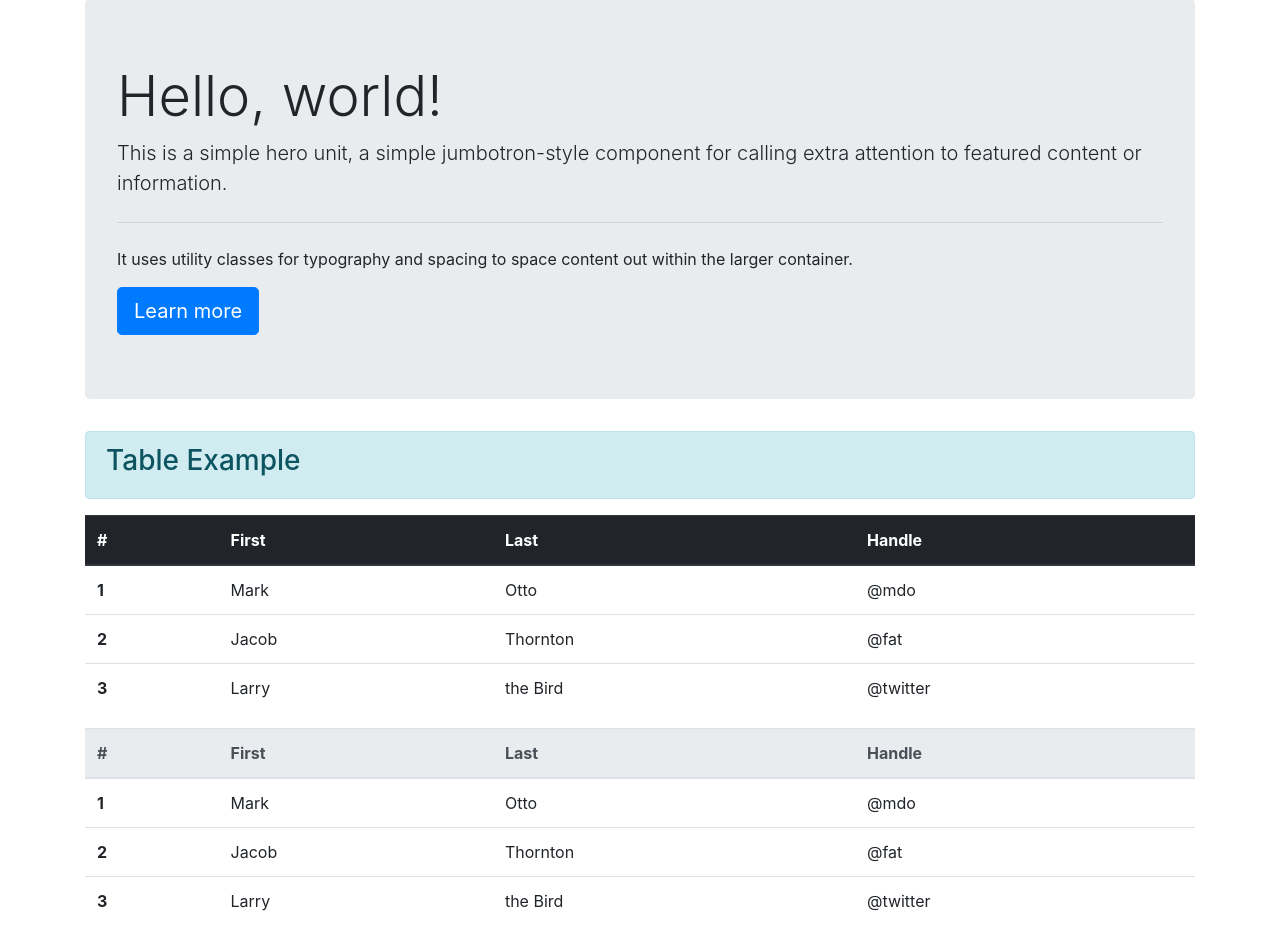
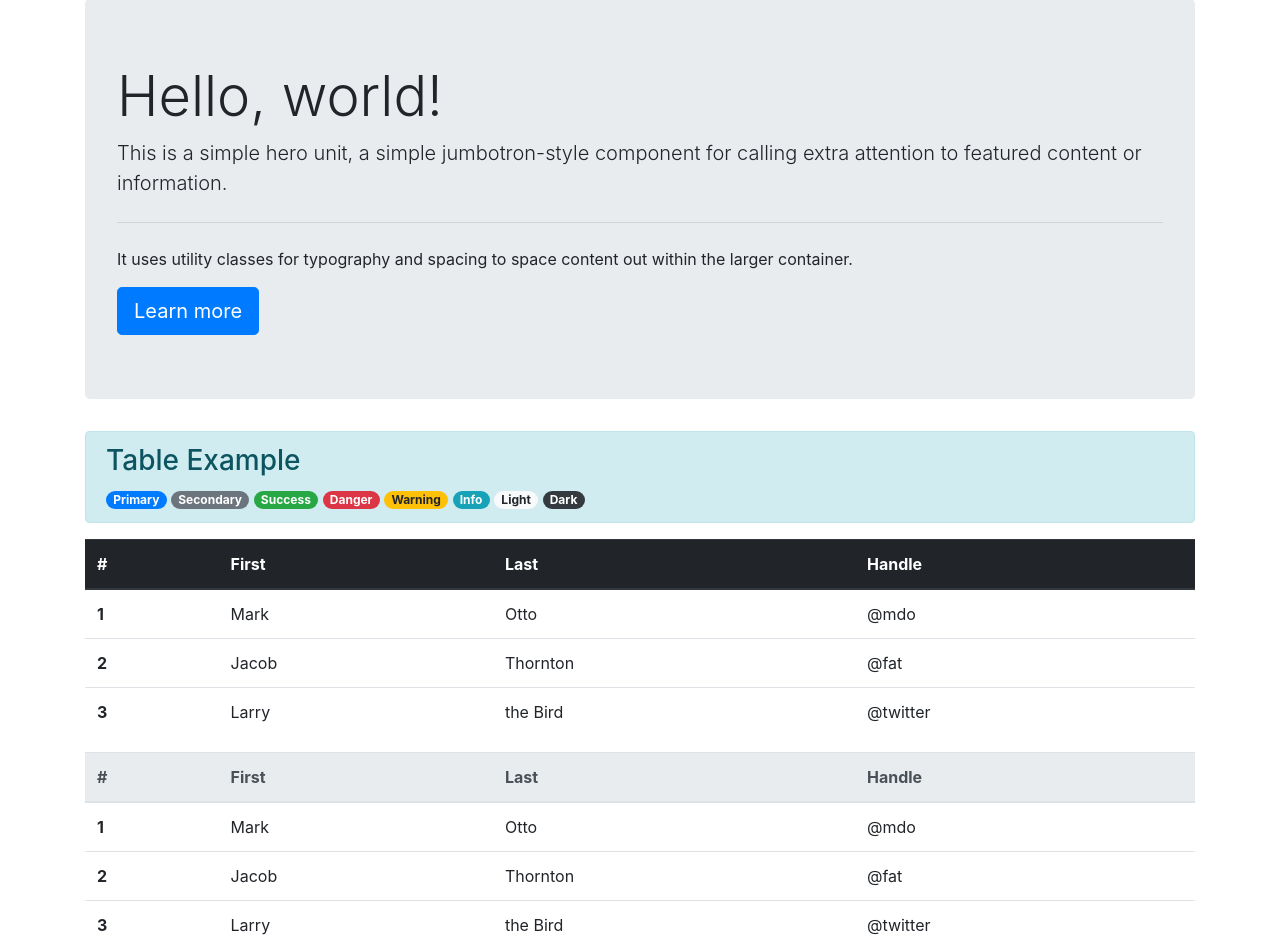
Before and after one commit to saug/glint, a PHP site: page / in a window 1280 px wide. Shown: the part 706-1654 px from the top of the page. Run offline with PHP 8.4, Linux system fonts and the light colour scheme; grey boxes labelled with a size stand in for pictures from a placeholder-image service; some libraries are stand-ins or nearby versions.

Commit message:
Update index.php
FETCH TEST

```diff
--- a/index.php
+++ b/index.php
@@ -44,6 +44,14 @@
 	<div class="table-example">
 		<div class="alert alert-info" role="alert">
 			<h3>Table Example</h3>
+			<span class="badge badge-pill badge-primary">Primary</span>
+			<span class="badge badge-pill badge-secondary">Secondary</span>
+			<span class="badge badge-pill badge-success">Success</span>
+			<span class="badge badge-pill badge-danger">Danger</span>
+			<span class="badge badge-pill badge-warning">Warning</span>
+			<span class="badge badge-pill badge-info">Info</span>
+			<span class="badge badge-pill badge-light">Light</span>
+			<span class="badge badge-pill badge-dark">Dark</span>
 		</div>
 		<table class="table">
 			<thead class="thead-dark">
```
